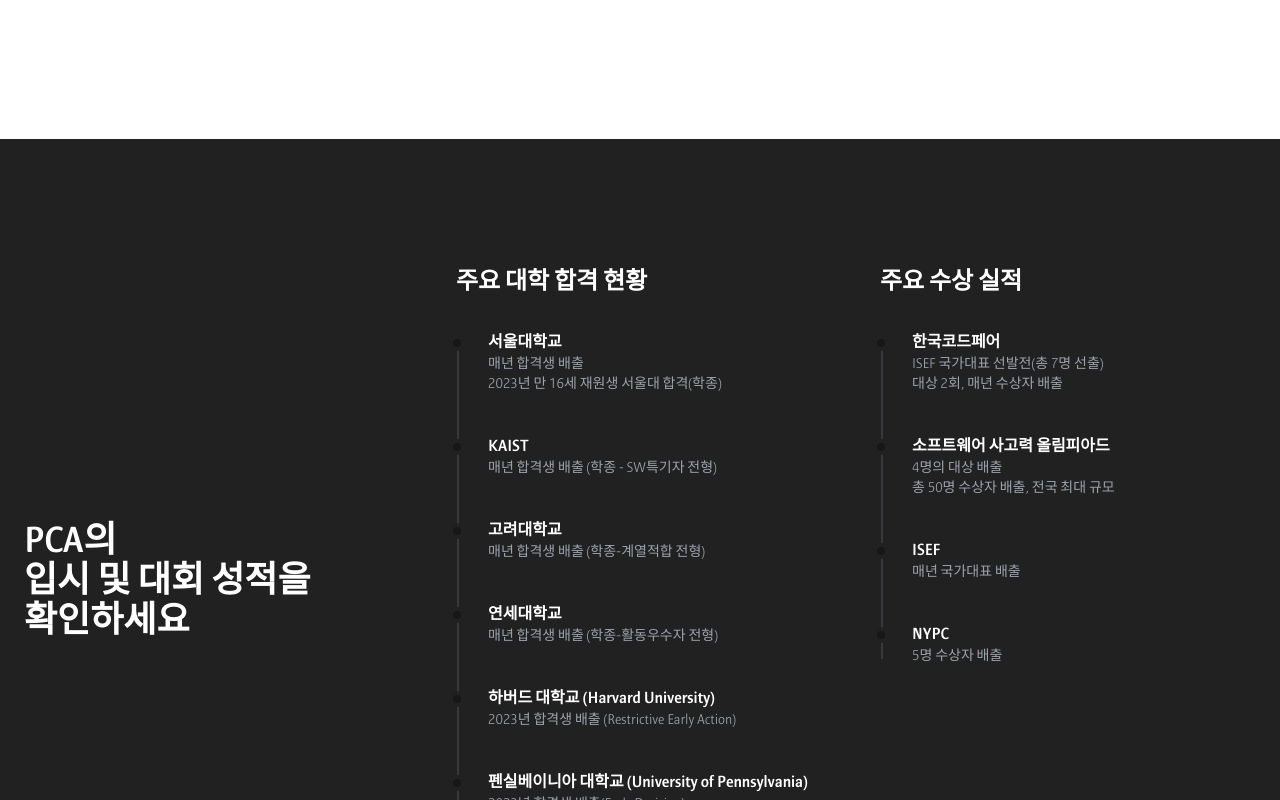
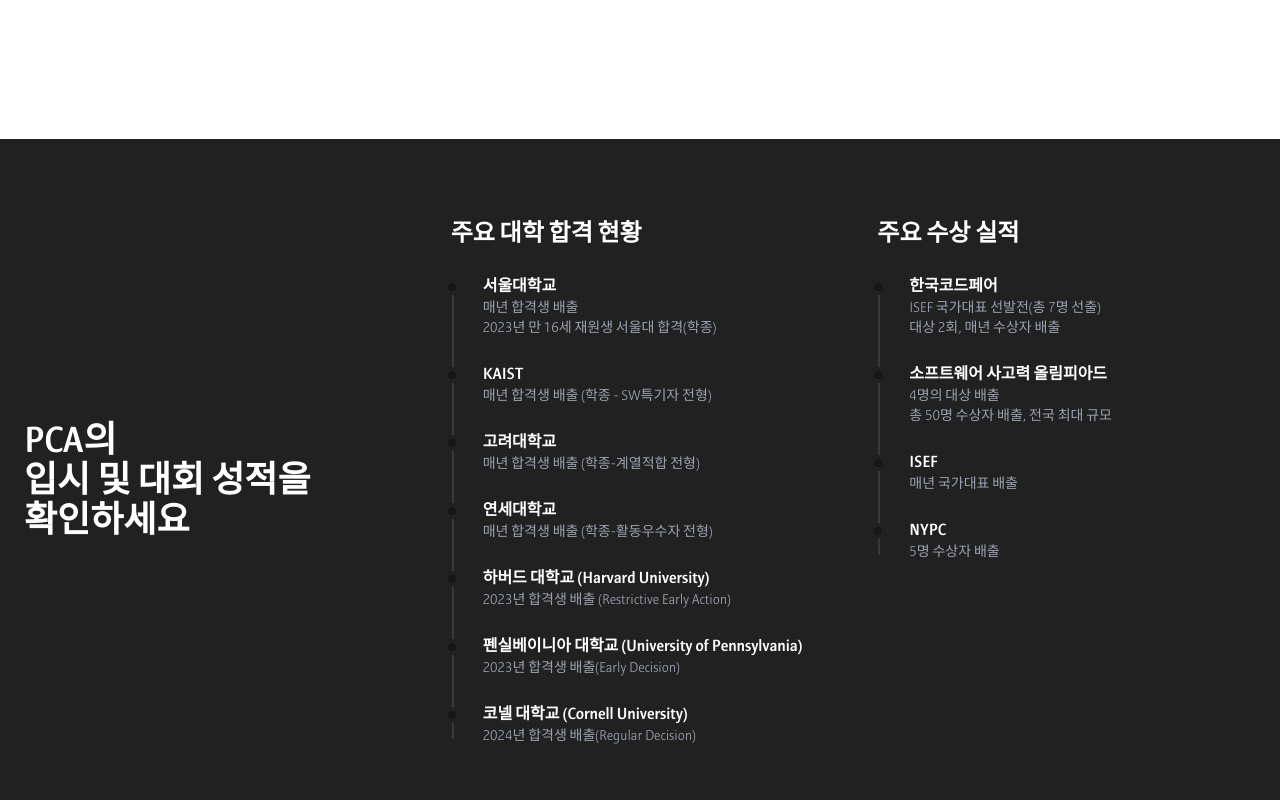
Before and after one commit to Dominic1324/PCASITE_TEST, a Next.js app: page / in a window 1280 px wide. Shown: the part 1320-2120 px from the top of the page. Built offline with nearby package versions, Linux system fonts and the light colour scheme; a web font is replaced by a local one.

Commit message:
refactor: Adjust spacing in Performance section to reduce height

```diff
--- a/components/Performance.tsx
+++ b/components/Performance.tsx
@@ -19,9 +19,9 @@ const Performance = () => {
   ];
 
   return (
-    <section className="bg-[#212121] text-white py-20 md:py-24 lg:py-32">
+    <section className="bg-[#212121] text-white py-16 md:py-20">
       <div className="container mx-auto px-4 md:px-6">
-        <div className="grid md:grid-cols-3 gap-16">
+        <div className="grid md:grid-cols-3 gap-12">
           <div className="md:col-span-1 flex items-center">
             <h2 className="text-4xl font-bold">
               PCA의
@@ -33,10 +33,10 @@ const Performance = () => {
           </div>
           <div className="md:col-span-2 grid grid-cols-1 sm:grid-cols-2 gap-12">
             <div>
-              <h3 className="text-2xl font-semibold mb-8">주요 대학 합격 현황</h3>
+              <h3 className="text-2xl font-semibold mb-6">주요 대학 합격 현황</h3>
               <div className="relative">
                 <div className="absolute left-[1px] top-2 bottom-2 w-0.5 bg-gray-500/30" />
-                <ul className="space-y-10">
+                <ul className="space-y-6">
                   {uniAcceptances.map((item, index) => (
                     <li key={index} className="relative pl-8">
                       <div className="absolute top-1 -left-[7px] h-4 w-4 bg-primary rounded-full border-4 border-[#212121]" />
@@ -50,10 +50,10 @@ const Performance = () => {
               </div>
             </div>
             <div>
-              <h3 className="text-2xl font-semibold mb-8">주요 수상 실적</h3>
+              <h3 className="text-2xl font-semibold mb-6">주요 수상 실적</h3>
               <div className="relative">
                 <div className="absolute left-[1px] top-2 bottom-2 w-0.5 bg-gray-500/30" />
-                <ul className="space-y-10">
+                <ul className="space-y-6">
                   {awards.map((item, index) => (
                     <li key={index} className="relative pl-8">
                       <div className="absolute top-1 -left-[7px] h-4 w-4 bg-primary rounded-full border-4 border-[#212121]" />
```
